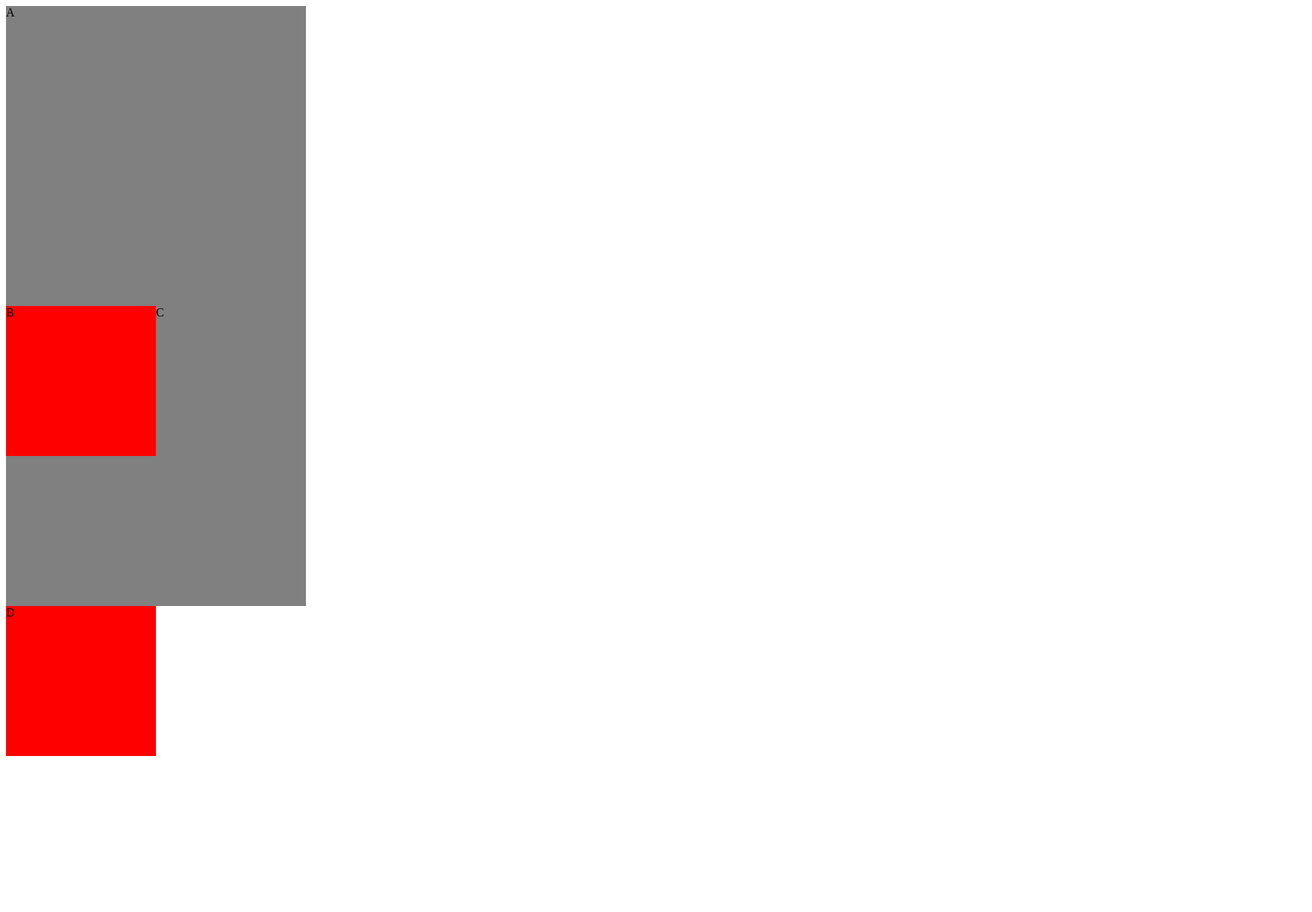
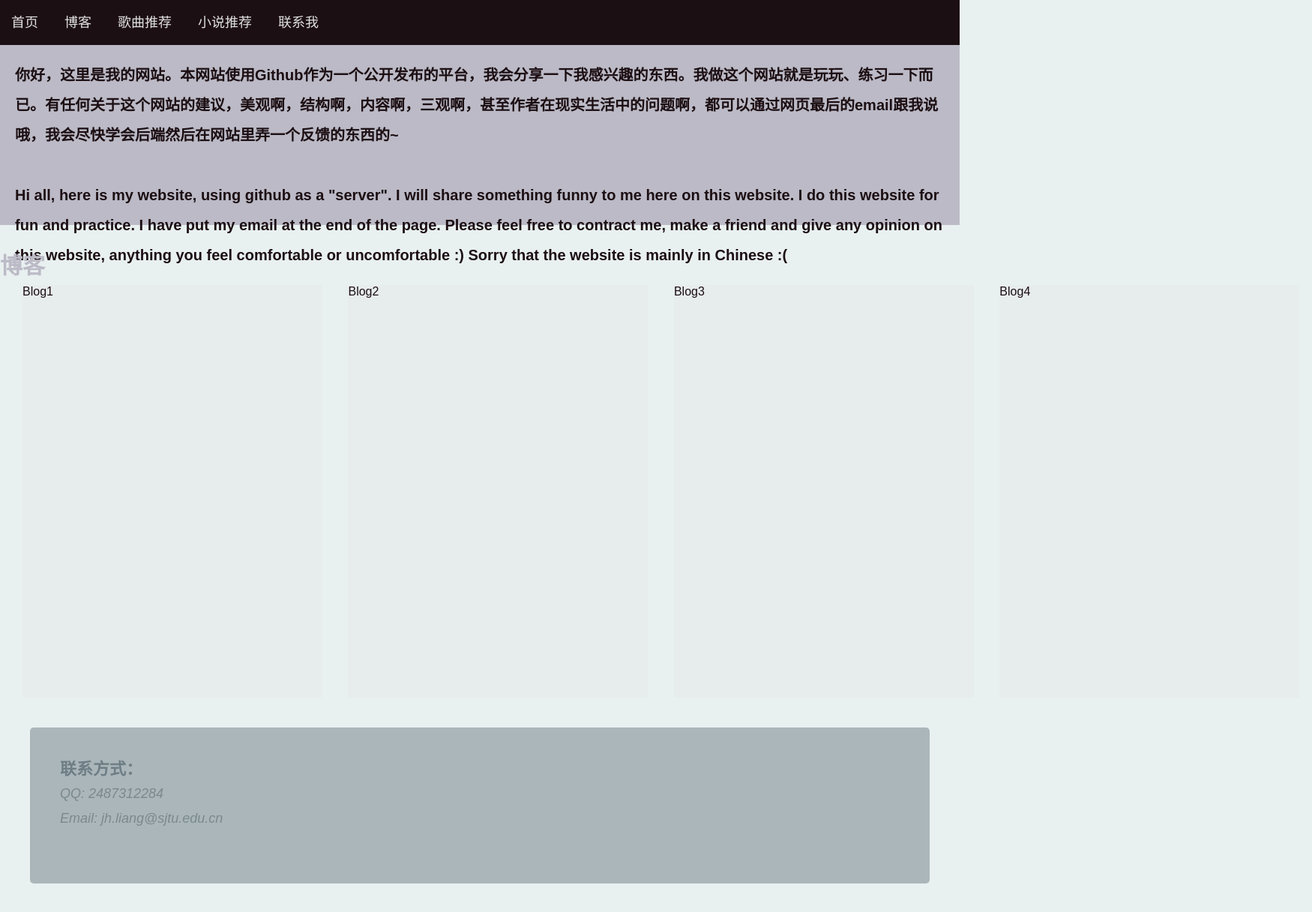
Before and after one commit to jh-liang/jh-liang.github.io, a plain HTML site: page index.html in a window 1280 px wide. Shown: the whole page at 75% size, 1750 px wide, since content can reach past the window. Before the commit the page ends 1008 px from the top, so only its background shows below. Drawn offline with Linux system fonts and the light colour scheme.

Commit message:
Index basic

```diff
--- a/index.html
+++ b/index.html
@@ -1,29 +1,118 @@
 <!DOCTYPE html>
-<html lang="en">
+<html lang="zh-CN">
 
 <head>
     <meta charset="UTF-8">
     <meta name="viewport" content="width=device-width, initial-scale=1.0">
-    <title>作业</title>
+    <title>独一无二的网站</title>
     <style>
-    div {
-        background-color: grey;
-        width: 400px;
-        height: 400px;
-    	/* div是个块元素，独占一行 */
+    body {
+        background-color: rgba(183, 206, 206, 0.3);
     }
 
-    .left {
-    	float: left;
-        background-color: red;
-        width: 200px;
-        height: 200px;
+    * {
+        margin: 0;
+        padding: 0;
+        font-family: Arial, SimSun;
     }
 
-</style></head>
+    #head{
+        height: 60px;
+        background-color:#1c0f13;
+        line-height: 60px;
+        font-size: 18px;
+    }
+
+    #head a{
+        display: inline-block;
+        color: #e2e2e2;
+        text-decoration: none;
+        margin: 0 15px;
+    }
+
+    #banner {
+        height: 200px;
+        color: #1c0f13;
+        background-color:#bbbac6;
+        font-weight: 700;
+        font-size: 20px;
+        line-height: 40px;
+        padding: 20px 20px;
+    }
+
+    #blog {
+        width: 1750px;
+        height: 600px;
+        margin: 30px auto;
+    }
+
+    #blogtitle{
+        height: 50px;
+        line-height: 50px;
+        font-size: 30px;
+        color: #bbbac6;
+    }
+
+    #blog a{
+        display: inline-block;
+        height: 550px;
+        width: 400px;
+        margin-left: 30px;
+        background-color: rgba(226, 226, 226, 0.3);
+        color: #1c0f13;
+        text-decoration: none;
+    }
+
+    #contact {
+        margin: 40px;
+        padding: 40px;
+        background-color: rgba(110, 126, 133, 0.5);
+        border-radius: 5px;
+        line-height: 32px;
+        color: #6e7e85;
+        height: 128px;
+    }
+
+    #contact h4{
+        font-weight: 700;
+        font-size: 22px;
+    }
+    #contact em{
+        font-size: 18px;
+        text-indent: 4em;
+        color: rgba(110, 126, 133, 0.8);
+    }
+
+    </style>
+</head>
 <body>
-	<div>A</div>
-	<div class="left">B</div>
-	<div>C</div>
-    <div class="left">D</div>
+    <div id="head">
+        <a href = "#head">首页</a>
+        <a href = "#">博客</a>
+        <a href = "#">歌曲推荐</a>
+        <a href = "#">小说推荐</a>
+        <a href = "#">联系我</a>
+    </div>
+    <div id="banner">
+        <p>你好，这里是我的网站。本网站使用Github作为一个公开发布的平台，我会分享一下我感兴趣的东西。我做这个网站就是玩玩、练习一下而已。有任何关于这个网站的建议，美观啊，结构啊，内容啊，三观啊，甚至作者在现实生活中的问题啊，都可以通过网页最后的email跟我说哦，我会尽快学会后端然后在网站里弄一个反馈的东西的~</p>
+        <br />
+        <p>Hi all, here is my website, using github as a "server". I will share something funny to me here on this website. I do this website for fun and practice. I have put my email at the end of the page. Please feel free to contract me, make a friend and give any opinion on this website, anything you feel comfortable or uncomfortable :) Sorry that the website is mainly in Chinese :(</别人>
+    </div>
+    <div id="blog">
+        <h5 id="blogtitle">博客</h5>
+        <a href="/Blog1">Blog1</a>
+        <a href="#">Blog2</a>
+        <a href="#">Blog3</a>
+        <a href="#">Blog4</a>
+
+
+    </div>
+
+    <div id="contact">
+        <h4>联系方式：</h4>
+        <em>QQ: 2487312284</em><br />
+        <em>Email: jh.liang@sjtu.edu.cn</em><br />
+
+    </div>
+
 </body>
```
